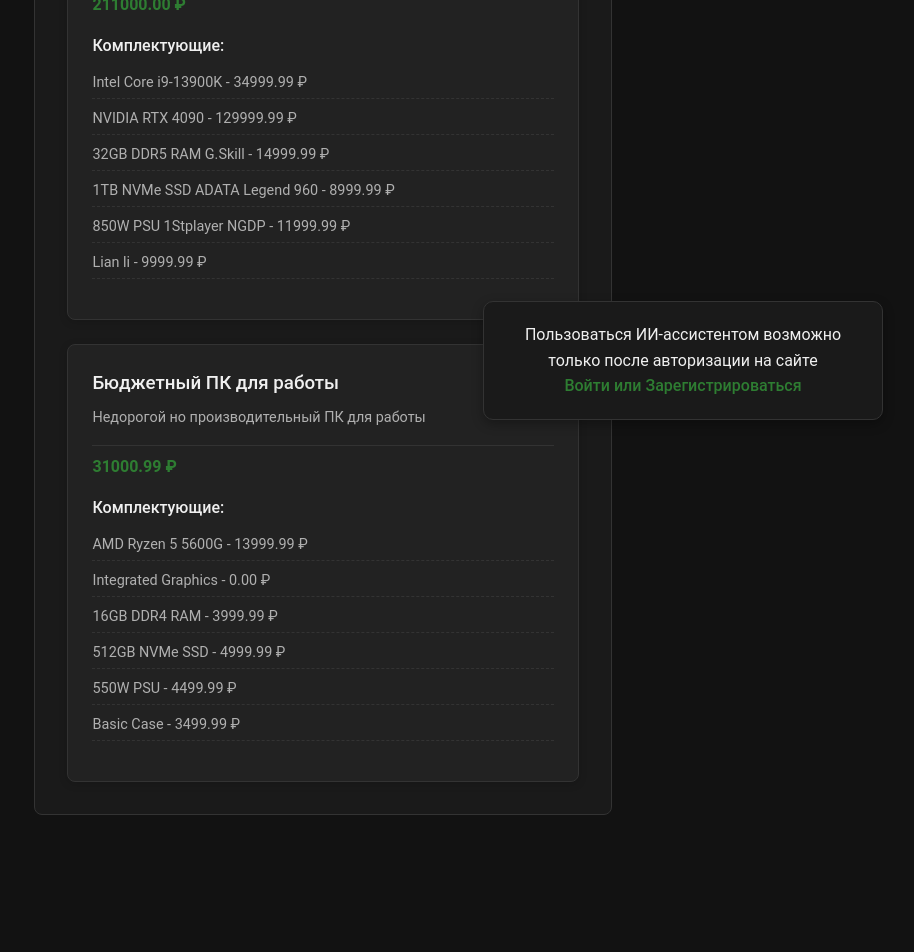
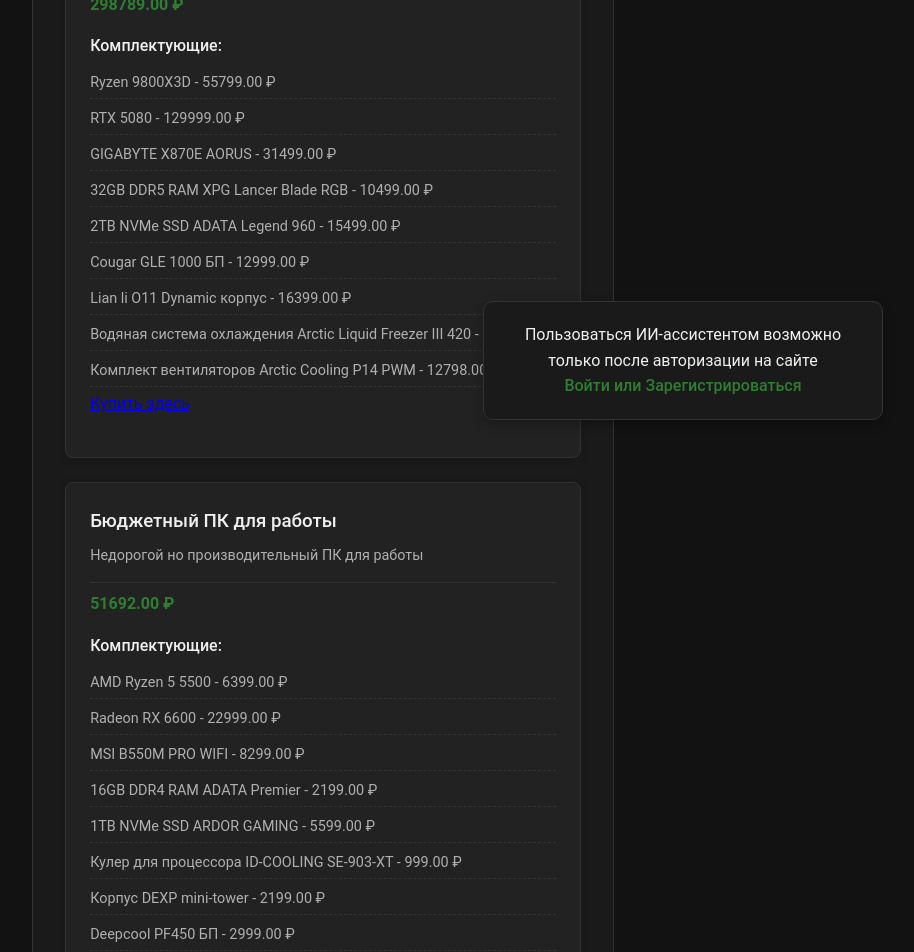
Before and after one commit to Upirich/pc_config, a React (Create React App) app in the folder frontend/: page / in a window 1280 px wide. Shown: the part 360-1312 px from the top of the page, without its empty margins (317-1231 px from the left). Before the commit the page ends 1175 px from the top, so only its background shows below. Built offline with nearby package versions, Linux system fonts and the light colour scheme.

Commit message:
Ссылки на билды

```diff
--- a/frontend/src/components/BuildCard.js
+++ b/frontend/src/components/BuildCard.js
@@ -16,6 +16,7 @@
               {part.name} - {part.price.toFixed(2)} ₽
             </li>
           ))}
+          <a href={build.ref}>Купить здесь</a>
         </ul>
       </div>
     </div>
--- a/frontend/src/data/sampleBuilds.js
+++ b/frontend/src/data/sampleBuilds.js
@@ -3,30 +3,52 @@
       id: 1,
       name: "Топовый игровой ПК",
       description: "Идеальная производительность для всех игр в 2К и 4К разрешении",
-      totalPrice: 211000.00,
+      totalPrice: 298789,
       parts: [
-        { name: "Intel Core i9-13900K", price: 34999.99 },
-        { name: "NVIDIA RTX 4090", price: 129999.99 },
-        { name: "32GB DDR5 RAM G.Skill", price: 14999.99 },
-        { name: "1TB NVMe SSD ADATA Legend 960", price: 8999.99 },
-        { name: "850W PSU 1Stplayer NGDP", price: 11999.99 },
-        { name: "Lian li", price: 9999.99 }
+        { name: "Ryzen 9800X3D", price: 55799 },
+        { name: "RTX 5080", price: 129999 },
+        { name: "GIGABYTE X870E AORUS", price: 31499 },
+        { name: "32GB DDR5 RAM XPG Lancer Blade RGB", price: 10499 },
+        { name: "2TB NVMe SSD ADATA Legend 960", price: 15499 },
+        { name: "Cougar GLE 1000 БП", price: 12999 },
+        { name: "Lian li O11 Dynamic корпус", price: 16399 },
+        { name: "Водяная система охлаждения Arctic Liquid Freezer III 420", price: 10999 },
+        { name: "Комплект вентиляторов Arctic Cooling P14 PWM", price: 12798 },
       ],
-      rating: 4.9
+      ref:"https://www.dns-shop.ru/user-pc/configuration/36cc3f34c9f1cd2b/"
     },
     {
       id: 2,
       name: "Бюджетный ПК для работы",
       description: "Недорогой но производительный ПК для работы",
-      totalPrice: 31000.99,
+      totalPrice: 51692,
       parts: [
-        { name: "AMD Ryzen 5 5600G", price: 13999.99 },
-        { name: "Integrated Graphics", price: 0 },
-        { name: "16GB DDR4 RAM", price: 3999.99 },
-        { name: "512GB NVMe SSD", price: 4999.99 },
-        { name: "550W PSU", price: 4499.99 },
-        { name: "Basic Case", price: 3499.99 }
+        { name: "AMD Ryzen 5 5500", price: 6399 },
+        { name: "Radeon RX 6600", price: 22999 },
+        { name: "MSI B550M PRO WIFI", price: 8299 },
+        { name: "16GB DDR4 RAM ADATA Premier", price: 2199 },
+        { name: "1TB NVMe SSD ARDOR GAMING", price: 5599 },
+        { name: "Кулер для процессора ID-COOLING SE-903-XT", price: 999 },
+        { name: "Корпус DEXP mini-tower", price: 2199 },
+        { name: "Deepcool PF450 БП", price: 2999 },
       ],
-      rating: 4.3
+      ref:"https://www.dns-shop.ru/user-pc/configuration/8bfd5b6adb9bbdf5/"
+    },
+    {
+      id: 3,
+      name: "Бюджетный игровой ПК",
+      description: "Недорогой, производительный ПК который подойдёт каждому",
+      totalPrice: 73092,
+      parts: [
+        { name: "AMD Ryzen 5 5600X", price: 9499 },
+        { name: "RTX 4060", price: 35000 },
+        { name: "16GB DDR4 RAM", price: 2899 },
+        { name: "1TB NVMe SSD", price: 7599 },
+        { name: "Deepcool PF700 БП", price: 4399 },
+        { name: "Cougar Airface корпус", price: 3899 },
+        { name: "ASUS PRIME B550M-A", price: 13999.99 },
+        { name: "Кулер процессора ID-COOLING SE-903XT", price: 1199 },
+      ],
+      ref:"https://www.dns-shop.ru/user-pc/configuration/9e339f15fdfc9c52/#consist"
     },
   ];
```
